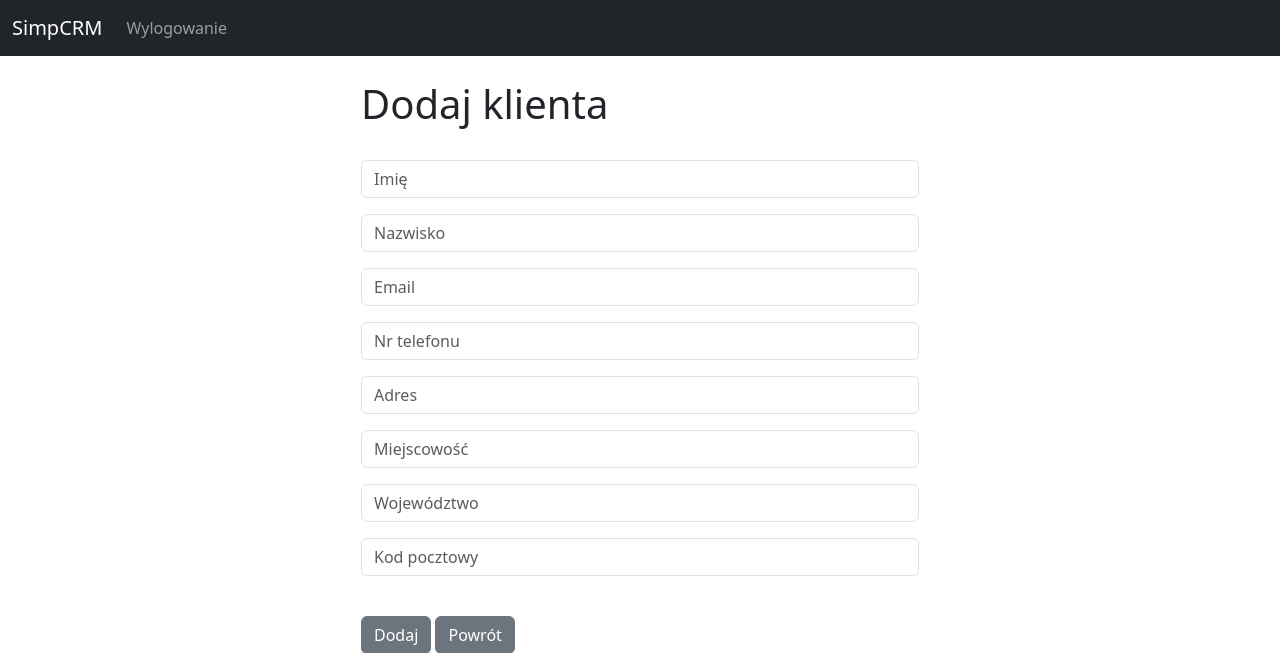
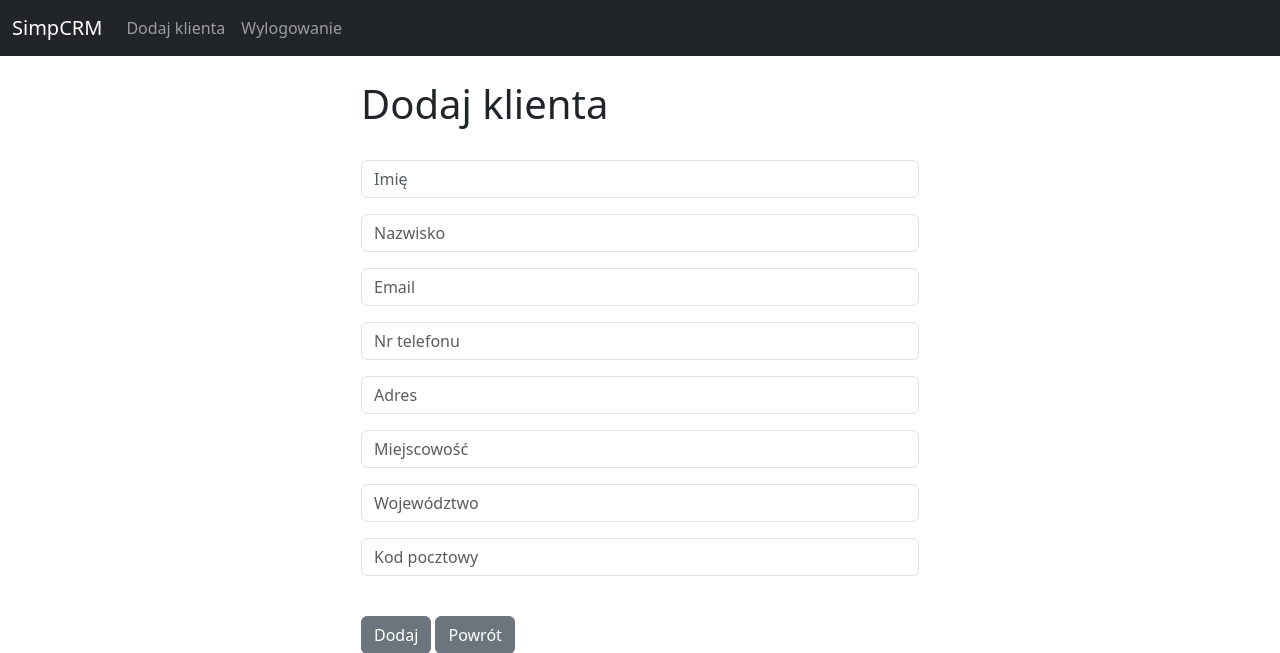
Before and after one commit to McRas/publ, a Django app: page /add_record/ in a window 1280 px wide. Shown: the top 653 px of the page. Run offline with Django 4.2, Linux system fonts and the light colour scheme; the visitor is signed in with stand-in values (Sample User, id 1).

Commit message:
Dodany link do strony dodania klienta
Dla zalogowanego użytkownika

```diff
--- a/website/templates/navbar.html
+++ b/website/templates/navbar.html
@@ -8,6 +8,9 @@
       <ul class="navbar-nav me-auto mb-2 mb-lg-0">
 
         {% if user.is_authenticated %}
+        <li class="nav-item">
+          <a class="nav-link" href="{% url 'add_record' %}">Dodaj klienta</a>
+        </li>
         <li class="nav-item">
           <a class="nav-link" href="{% url 'logout' %}">Wylogowanie</a>
         </li>
```
